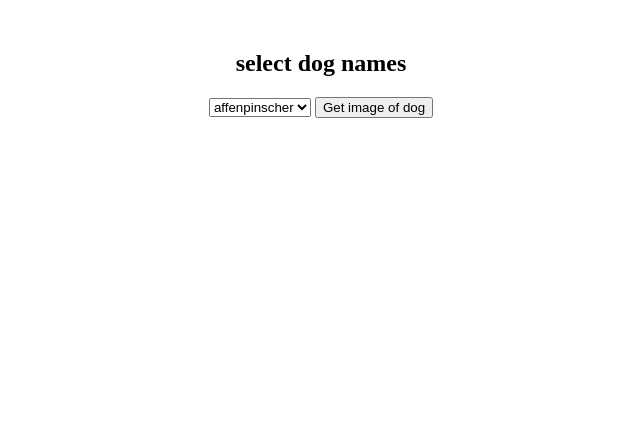
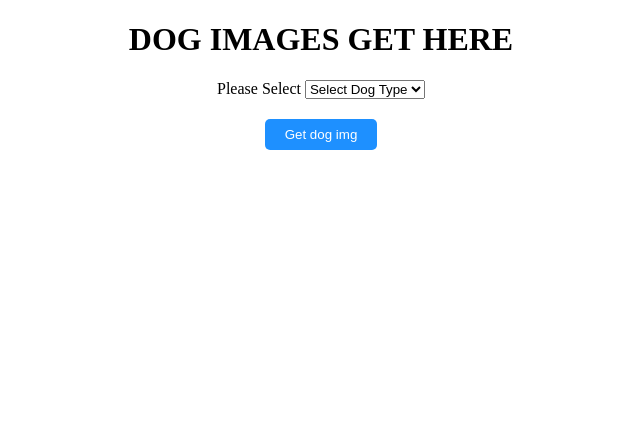
Before and after one commit to karthickeyan-mediwave/Ajax-jquery, a plain HTML site: page app/index.html in a window 1280 px wide. Shown: the whole page, without its empty margins (319-959 px from the left). Drawn offline with Linux system fonts and the light colour scheme; no server answers.

Commit message:
script- add

```diff
--- a/app/index.html
+++ b/app/index.html
@@ -9,25 +9,19 @@
     <script src="script.js" defer></script>
   </head>
   <body>
-    <p id="load">loading .....</p>
-
-    <div id="container">
-      <h2>select dog names</h2>
-      <select name="" id="selection">
-        <option
-          value="https://images.dog.ceo/breeds/akita/An_Akita_Inu_resting.jpg"
-        >
-          affenpinscher
-        </option>
-        <option
-          value="https://images.dog.ceo/breeds/akita/An_Akita_Inu_resting.jpg"
-        >
-          akita
-        </option>
-        <option value="baz">3</option>
-      </select>
-      <button value="submit" id="getimg">Get image of dog</button>
-      <div></div>
+    <div class="panel" id="container">
+      <h1>DOG IMAGES GET HERE</h1>
+      <div class="dog-div">
+        <label for="dogs"> Please Select</label>
+        <select name="dogs" id="dog-select">
+          <option value="">Select Dog Type</option>
+        </select>
+      </div>
+      <button id="fetchImage">Get dog img</button>
+      <div class="current-dog">
+        <img id="dog-image" src="" />
+      </div>
     </div>
+    <div id="load">Loading....</div>
   </body>
 </html>
--- a/app/script.js
+++ b/app/script.js
@@ -1,22 +1,28 @@
-// $(document).ready(function(){
-
-// })
-$("#load").show();
-$("#container").hide();
-function getAllDogsFromApi() {
-  // https://dog.ceo/api/breeds/list/all
-  const url = "https://dog.ceo/api/breeds/list/all";
-  $.ajax(url, {
-    method: "GET",
-    start: function () {
-      console.log("start");
-      $("#load").show();
-      $("#container").hide();
-    },
-    success: function (resp) {
+$.ajax({
+  url: "https://dog.ceo/api/breeds/list/all",
+  type: "GET",
+  success: function (response) {
+    if (response.status == "success") {
+      let jsonResponse = response.message;
+      for (let key in jsonResponse) {
+        let breedName = key;
+        if (jsonResponse[key].length > 0) {
+          for (let i = 0; i < jsonResponse[key].length; i++) {
+            let dogName = jsonResponse[key][i];
+            $("#dog-select").append(
+              `<option value="${breedName + "/" + dogName}">${
+                dogName + " " + breedName
+              }</option>`
+            );
             console.log("Api request success");
-      console.log(resp);
-      console.log(Object.keys(resp.message));
+          }
+        } else {
+          $("#dog-select").append(
+            `<option value="${breedName}">${breedName}</option>`
+          );
+        }
+      }
+    }
   },
   error: function () {
     console.log("Api request error");
@@ -27,31 +33,30 @@ function getAllDogsFromApi() {
     $("#container").show();
   },
 });
+$("#fetchImage").click(getDogImage);
+function getDogImage() {
+  let dogName = $("#dog-select").val();
+  $("#load").show();
+  $("#container").hide();
+  $.ajax({
+    url: "https://dog.ceo/api/breed/" + dogName + "/images/random",
+    type: "GET",
+    success: function (response) {
+      $("#load").hide();
+
+      if (response.status == "success") {
+        $("#dog-image").attr("src", response.message);
+        $("#dog-image").css({ height: "200px", width: "200px" });
+        console.log("Api request success");
       }
-function getRandomImageOfDog(dogBreed) {
-  // https://dog.ceo/api/breed/affenpinscher/images/random
-  const url = `https://dog.ceo/api/breed/affenpinscher/images/random`;
-  //   const url = "https://dog.ceo/api/breeds/image/random";
-  $.ajax(url, {
-    method: "GET",
-    success: function (resp) {
-      console.log("Api request success");
-      console.log(resp);
     },
     error: function () {
       console.log("Api request error");
     },
+    complete: function () {
+      console.log("API request completed img");
+      $("#load").hide();
+      $("#container").show();
+    },
   });
 }
-
-getAllDogsFromApi();
-getRandomImageOfDog();
-console.log("hiii");
-
-// let kk = $("#").val();
-
-console.log(kk);
-$("#getimg").click(function () {
-  let kk = $("#selection").val();
-  document.location.href = kk;
-});
--- a/app/style.css
+++ b/app/style.css
@@ -1,8 +1,27 @@
+select#dog-select {
+  text-transform: capitalize;
+}
+.current-dog {
+  height: 250px !important;
+  width: 250px !important;
+  margin: 40px auto !important;
+}
+
+.panel {
+  text-align: center;
+}
+#fetchImage {
+  background-color: dodgerblue;
+  color: white;
+  border: none;
+  padding: 8px 20px;
+  margin-top: 20px;
+  border-radius: 5px;
+}
+#container {
+  display: none;
+}
 #load {
   text-align: center;
-  font-size: 40px;
+  font-size: 50px;
 }
-#container {
-  margin-top: 50px;
-  text-align: center;
-}
```
Also changed, not shown: 1 other file. Lines whose indentation alone changed are shown as unchanged.
